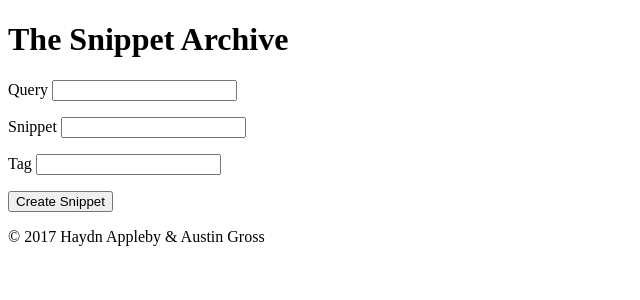
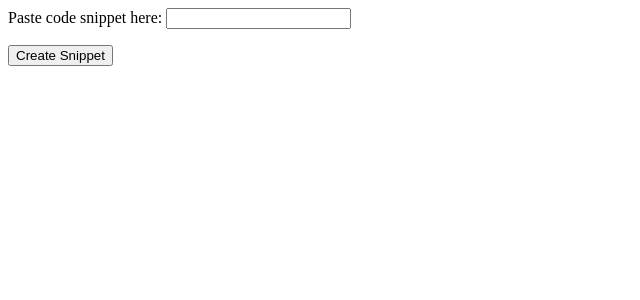
Before and after one commit to haydnba/snip-arch, a Django app: page /snippet/create/ in a window 1280 px wide. Shown: the top 300 px of the page, without its empty margins (0-640 px from the left). Run offline with Django 3.2, Linux system fonts and the light colour scheme.

Commit message:
update models, urls etc and add new forms and templates

```diff
--- a/sniparch/archive/forms.py
+++ b/sniparch/archive/forms.py
@@ -1,6 +1,17 @@
 from django.forms import ModelForm
-from .models import Snippet
+from .models import Query, Tag, Snippet
 
+
+class QueryForm(ModelForm):
+    class Meta:
+        model = Query
+        fields = '__all__'
+
+
+class TagForm(ModelForm):
+    class Meta:
+        model = Tag
+        fields = '__all__'
 
 
 class SnippetForm(ModelForm):
--- a/sniparch/archive/models.py
+++ b/sniparch/archive/models.py
@@ -3,10 +3,11 @@ from django.db import models
 
 
 class Query(models.Model):
-    content = models.CharField(max_length=511)
+    query_string = models.CharField(max_length=511)
+    # search_date = models.DateField()
 
     def __str__(self):
-        return self.content
+        return self.query_string
 
 
 class Tag(models.Model):
@@ -14,6 +15,9 @@ class Tag(models.Model):
 
     def __str__(self):
         return self.name.title()
+
+    # class Meta():
+    #     ordering = ['']
 
 
 class Snippet(models.Model):
@@ -23,5 +27,10 @@ class Snippet(models.Model):
     query = models.ForeignKey(Query)
     tags = models.ManyToManyField(Tag)
 
+    # class Meta():
+    #     ordering = ['']
+
     def __str__(self):
-        return "Response to query: '{}' on date: {}.".format(self.query, self.updated.strftime('%Y-%m-%d'))
+        return "Response to query: '{}', on date: {}.".format(
+            self.query, self.updated.strftime('%Y-%m-%d')
+        )
--- a/sniparch/archive/templates/base.html
+++ b/sniparch/archive/templates/base.html
@@ -25,7 +25,7 @@
       <footer>
         <p>
           &copy; 2017
-          Haydn Appleby & Austin Gross
+          Haydn Appleby and Austin Gross
         </p>
       </footer>
     </div><!-- end container -->
--- a/sniparch/archive/templates/snippet_form.html
+++ b/sniparch/archive/templates/snippet_form.html
@@ -1,26 +1,12 @@
-{% extends "base.html" %}
-
-{% block title %}
-{{ block.super }} - New Snippet
-{% endblock %}
-
 {% block content %}
-  <form
-      action=""
-      method="post">
-    {% csrf_token %}
+  <form action="" method="post" target="blank">
+    <!-- {% csrf_token %} -->
     <p>
-      <label for="query_id">Query</label>
-        <input id="query_id" maxlength="511" name="query" type="text">
+      <label for="snippet_id">Paste code snippet here:</label>
+        <input id="snippet_id" maxlength="2047" name="snippet" type="text" placeholder="">
     </p>
-    <p>
-      <label for="snippet_id">Snippet</label>
-        <input id="snippet_id" maxlength="2047" name="snippet" type="">
-    </p>
-    <p>
-      <label for="tag_id">Tag</label>
-        <input id="tag_id" maxlength="31" name="tag" type="">
-    </p>
+    <input id="query_id" maxlength="511" name="query" type="hidden" value="">
+    <input id="tag_id" maxlength="31" name="tag" type="hidden" value="">
     <button type="submit">
       Create Snippet</button>
   </form>
--- a/sniparch/archive/templates/snippet_list.html
+++ b/sniparch/archive/templates/snippet_list.html
@@ -1,9 +1,8 @@
-<h1>Snippet List</h1>
 
 {% for snippet in object_list %}
   <a href="{% url 'detail-snippet' snippet.pk %}">
-    {{ snippet.question }}
+    {{ snippet.content }}
   </a>
 {% endfor %}
 
-<a href="{% url 'create-snippet' %}">Create New</a>
+<!-- <a href="{% url 'create-snippet' %}">Create New</a> -->
--- a/sniparch/archive/views.py
+++ b/sniparch/archive/views.py
@@ -2,7 +2,22 @@ from django.shortcuts import render
 from django.urls import reverse_lazy
 from .forms import SnippetForm
 from .models import Query, Tag, Snippet
-from django.views.generic import CreateView, UpdateView, ListView, DeleteView, DetailView
+from django.views.generic import TemplateView, CreateView, UpdateView, ListView, DeleteView, DetailView
+
+
+class IndexPage(TemplateView):
+    template_name = "index.html"
+
+    #  def get_context_data(self, **kwargs):
+    #     context = super(HomePageView, self).get_context_data(**kwargs)
+    #     context['latest_articles'] = Article.objects.all()[:5]
+    #     return context
+
+
+# class NewQuery(CreateView):
+#     model = Query
+#     form_class = QueryForm
+#     template_name = "query_form.html"
 
 
 class SnippetCreate(CreateView):
--- a/sniparch/sniparch/urls.py
+++ b/sniparch/sniparch/urls.py
@@ -19,9 +19,10 @@ from archive import views
 
 urlpatterns = [
     url(r'^admin/', admin.site.urls),
+    url(r'^index/$', views.IndexPage.as_view(), name='index-page'),
+    url(r'^snippet/list/$', views.SnippetList.as_view(), name='list-snippet'),
     url(r'^snippet/create/$', views.SnippetCreate.as_view(), name='create-snippet'),
     url(r'^snippet/update/(?P<pk>[\w-]+)/$', views.SnippetUpdate.as_view(), name='update-snippet'),
     url(r'^snippet/delete/(?P<pk>[\w-]+)/$', views.SnippetDelete.as_view(), name='delete-snippet'),
-    url(r'^$', views.SnippetList.as_view(), name='list-snippet'),
     url(r'^snippet/detail/(?P<pk>[\w-]+)/$', views.SnippetDetail.as_view(), name='detail-snippet'),
 ]
```
Also changed, not shown: sniparch/archive/templates/index.html (added, +19 -0 lines), sniparch/archive/templates/query_form.html (added, +10 -0 lines), sniparch/archive/migrations/0002_auto_20170422_1756.py (added), sniparch/archive/migrations/0003_auto_20170422_1758.py (added), sniparch/db.sqlite3.
